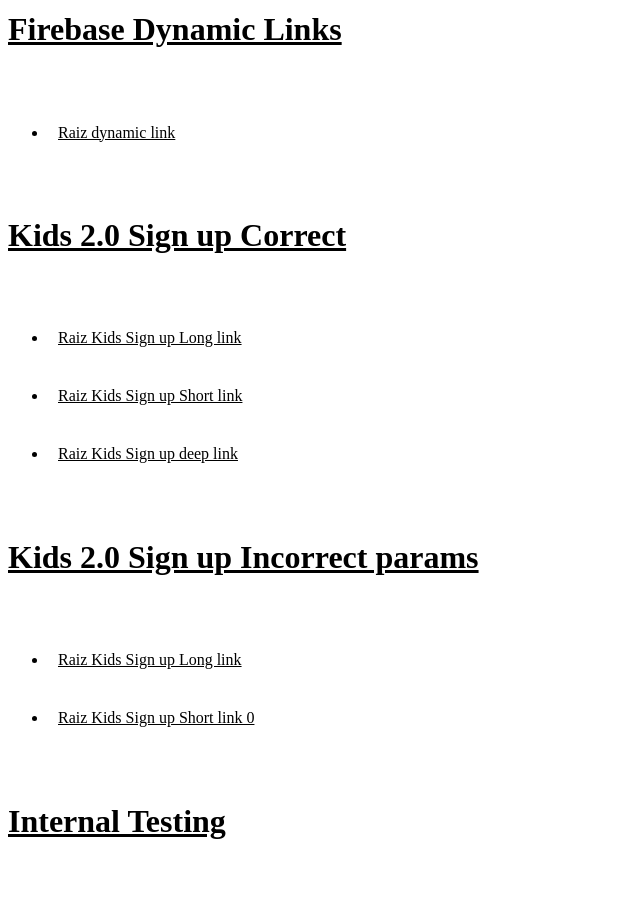
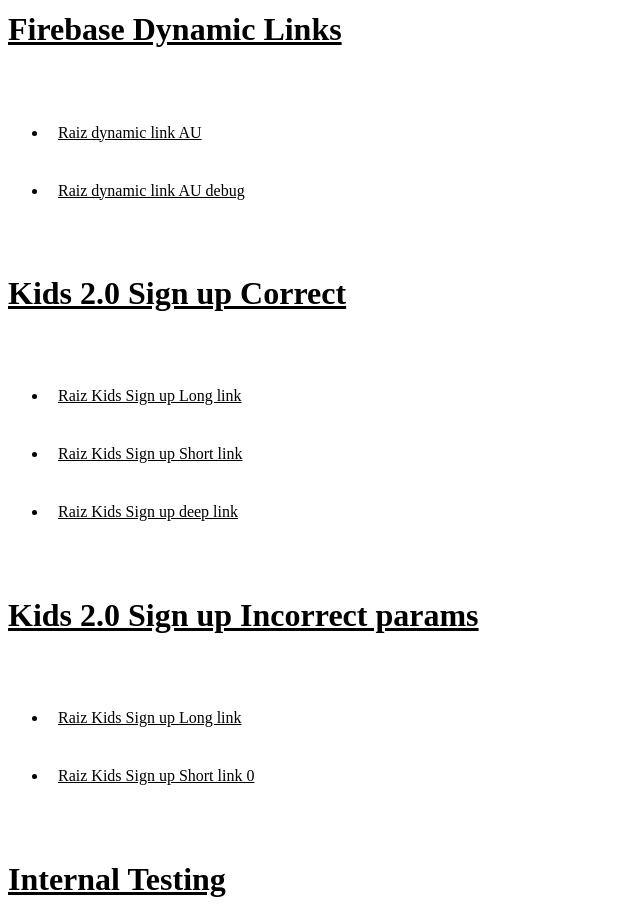
Before and after one commit to AcornsGrowAU/RaizDeeplinks, a plain HTML site: page index.html in a window 1280 px wide. Shown: the part 4540-5452 px from the top of the page, without its empty margins (0-640 px from the left). Drawn offline with Linux system fonts and the light colour scheme.

Commit message:
added debug dynamic link

```diff
--- a/index.html
+++ b/index.html
@@ -102,7 +102,8 @@
 
 <a href="#FDL" id="FDL"><h1>Firebase Dynamic Links</h1></a>
 <ul>
-    <li><a href="https://links.raizinvest.com.au/q9Ku">Raiz dynamic link</a></li>
+    <li><a href="https://links.raizinvest.com.au/q9Ku">Raiz dynamic link AU</a></li>
+    <li><a href="https://links.raizinvest.com.au/q9Ku?d=1">Raiz dynamic link AU debug</a></li>
 </ul>
 
 <a href="#FDL" id="FDL"><h1>Kids 2.0 Sign up Correct</h1></a>
```
